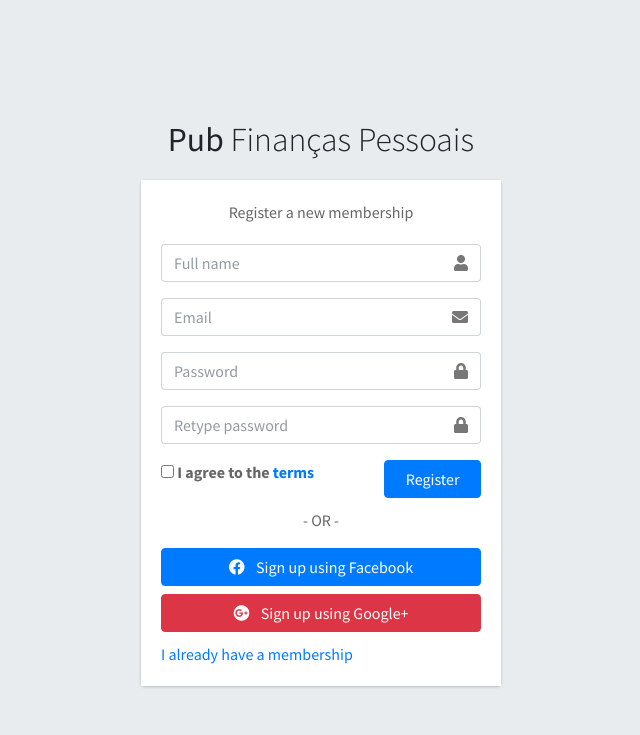
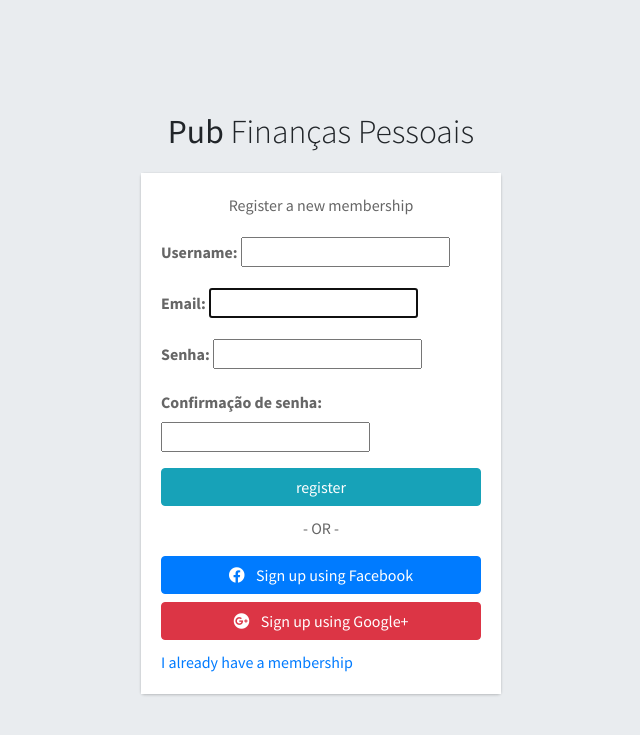
Before and after one commit to GustavoLaureth/DesafioPubFuture, a Django app: page /cadastro/ in a window 1280 px wide. Shown: the top 735 px of the page, without its empty margins (319-959 px from the left). Run offline with Django 4.2, Linux system fonts and the light colour scheme; some libraries are stand-ins or nearby versions.

Commit message:
register working correctly

```diff
--- a/DesafioPubFuture/urls.py
+++ b/DesafioPubFuture/urls.py
@@ -16,7 +16,12 @@ Including another URLconf
 from django.contrib import admin
 from django.urls import path, include
 
+from desafio_pub_future.views import (
+    register,
+)
+
 urlpatterns = [
     path('admin/', admin.site.urls),
     path('', include('desafio_pub_future.urls')),
+    path('register/', register, name='register')
 ]
--- /dev/null
+++ b/desafio_pub_future/forms.py
@@ -0,0 +1,11 @@
+from django import forms
+from django.contrib.auth.forms import UserCreationForm
+from django.contrib.auth import authenticate
+
+from .models import Account
+
+class RegistrationForm(UserCreationForm):
+    class Meta:
+        model = Account
+        # Campos que vão para o Register. (são do model Account em models.)
+        fields = ['username', 'email', 'password1', 'password2']
--- a/desafio_pub_future/models.py
+++ b/desafio_pub_future/models.py
@@ -32,8 +32,6 @@ class MyAccountManager(BaseUserManager):
 class Account(AbstractBaseUser):
     email = models.EmailField(verbose_name="email", max_length=60, unique=True)
     username = models.CharField(max_length=30)
-    cpf = models.CharField(max_length=30, unique=True)
-    telefone = models.CharField(max_length=50, unique=True)
     date_joined = models.DateTimeField(verbose_name='date joined', auto_now_add=True)
     last_login = models.DateTimeField(verbose_name='last login', auto_now=True)
     is_admin = models.BooleanField(default=False)
--- a/desafio_pub_future/templates/pages/login.html
+++ b/desafio_pub_future/templates/pages/login.html
@@ -61,7 +61,7 @@
             <a href="forgot-password.html">I forgot my password</a>
           </p>
           <p class="mb-0">
-            <a href="register.html" class="text-center">Register a new membership</a>
+            <a href="{% url 'register' %}" class="text-center">Register a new membership</a>
           </p>
         </div>
         <!-- /.login-card-body -->
--- a/desafio_pub_future/templates/pages/register.html
+++ b/desafio_pub_future/templates/pages/register.html
@@ -12,54 +12,16 @@
         <div class="card-body register-card-body">
           <p class="login-box-msg">Register a new membership</p>
 
-          <form action="../../index.html" method="post">
-            <div class="input-group mb-3">
-              <input type="text" class="form-control" placeholder="Full name">
-              <div class="input-group-append">
-                <div class="input-group-text">
-                  <span class="fas fa-user"></span>
-                </div>
-              </div>
-            </div>
-            <div class="input-group mb-3">
-              <input type="email" class="form-control" placeholder="Email">
-              <div class="input-group-append">
-                <div class="input-group-text">
-                  <span class="fas fa-envelope"></span>
-                </div>
-              </div>
-            </div>
-            <div class="input-group mb-3">
-              <input type="password" class="form-control" placeholder="Password">
-              <div class="input-group-append">
-                <div class="input-group-text">
-                  <span class="fas fa-lock"></span>
-                </div>
-              </div>
-            </div>
-            <div class="input-group mb-3">
-              <input type="password" class="form-control" placeholder="Retype password">
-              <div class="input-group-append">
-                <div class="input-group-text">
-                  <span class="fas fa-lock"></span>
-                </div>
-              </div>
-            </div>
-            <div class="row">
-              <div class="col-8">
-                <div class="icheck-primary">
-                  <input type="checkbox" id="agreeTerms" name="terms" value="agree">
-                  <label for="agreeTerms">
-                   I agree to the <a href="#">terms</a>
-                  </label>
-                </div>
-              </div>
-              <!-- /.col -->
-              <div class="col-4">
-                <button type="submit" class="btn btn-primary btn-block">Register</button>
-              </div>
-              <!-- /.col -->
-            </div>
+          <form method="post">
+            {% csrf_token %}
+            {% for field in registration_form %}
+              <p>
+                {{field.label_tag}}
+                {{field}}
+              </p>
+            {% endfor %}
+
+            <button class='btn btn-info col-12'type="submit">register</button>
           </form>
 
           <div class="social-auth-links text-center">
--- a/desafio_pub_future/views.py
+++ b/desafio_pub_future/views.py
@@ -1,10 +1,29 @@
-from django.shortcuts import render
+from django.shortcuts import render, redirect
+from django.contrib.auth import login, authenticate, logout
+from .forms import RegistrationForm
+
+from .models import Account
 
 def login(request):
     return render(request, 'pages/login.html')
 
 def register(request):
-    return render(request, 'pages/register.html')
+    context = {}
+    if request.POST:
+        form = RegistrationForm(request.POST)
+        if form.is_valid():
+            form.save()
+            email = form.cleaned_data.get('email')
+            raw_password = form.cleaned_data.get('password1')
+            account = authenticate(email=email, password=raw_password)
+            return redirect('login')
+        else:
+            context['registration_form'] = form
+    else:
+        form = RegistrationForm()
+        context['registration_form'] = form
+
+    return render(request, 'pages/register.html', context)
 
 def dashboard(request):
     return render(request, 'pages/dashboard.html')
```
Also changed, not shown: desafio_pub_future/admin.py (+11 -2 lines), desafio_pub_future/migrations/0002_remove_account_cpf_remove_account_telefone.py (added).
